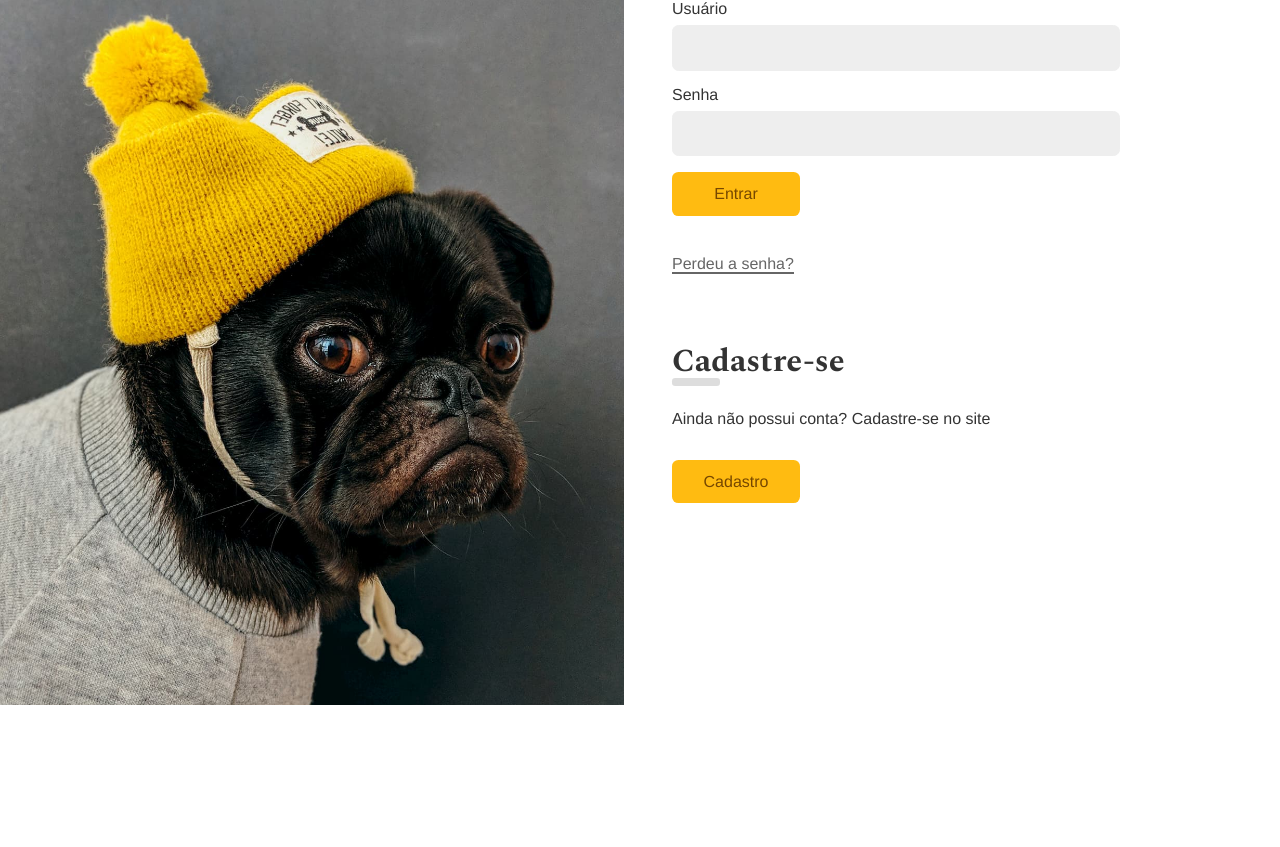
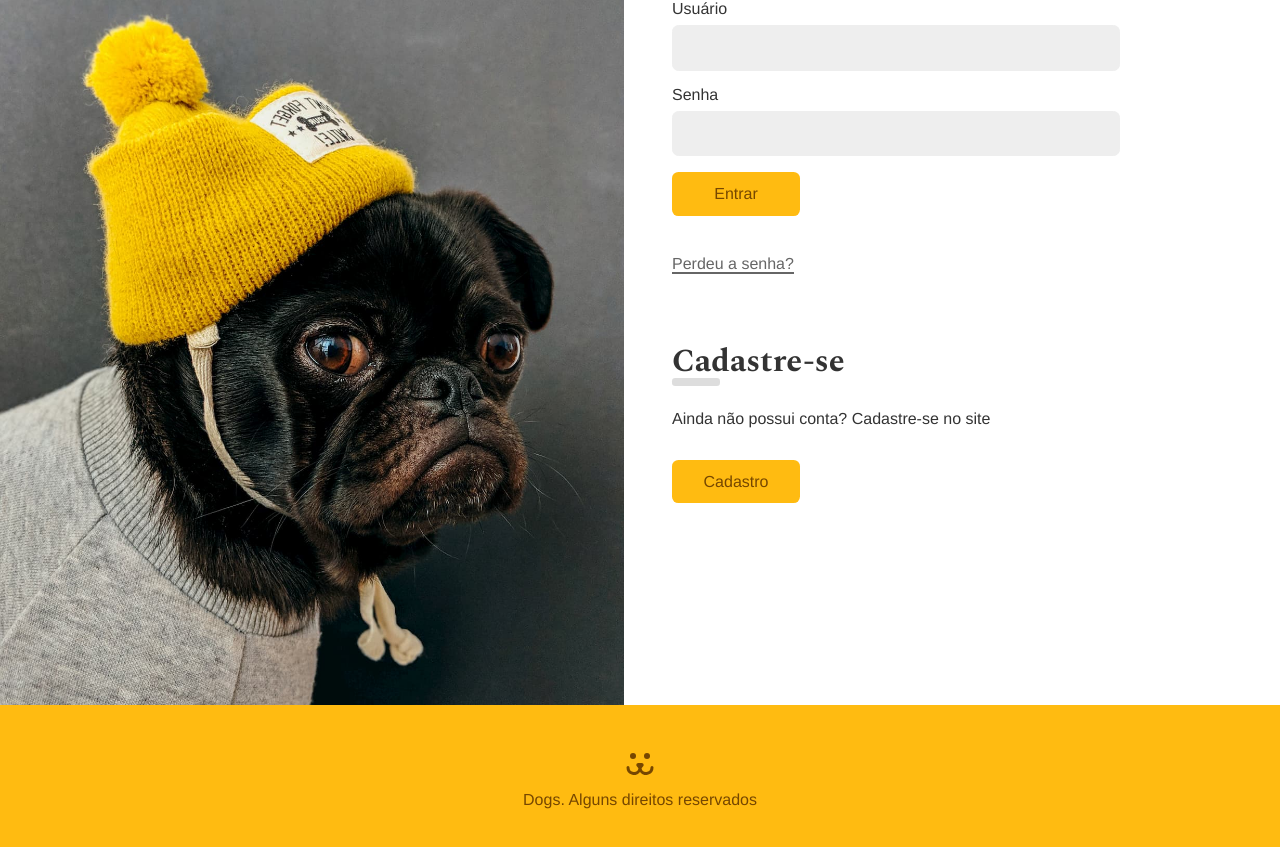
Before and after one commit to Claytonrss/dogs-react, a React (Vite) app: page /login in a window 1280 px wide. Shown: the part 159-1006 px from the top of the page. Before the commit the page ends 864 px from the top, so only its background shows below. Built offline with nearby package versions, Linux system fonts and the light colour scheme.

Commit message:
feat: implement footer

```diff
--- a/src/App.tsx
+++ b/src/App.tsx
@@ -7,13 +7,17 @@ import Routes from '@/routes/index';
 
 const App: React.FC = () => {
   return (
+    <div className="App">
       <BrowserRouter>
         <UserStorage>
+          <Header />
+          <main className="AppBody">
             <Routes />
-        <Header />
+          </main>
           <Footer />
         </UserStorage>
       </BrowserRouter>
+    </div>
   );
 };
 
--- a/src/components/organisms/footer/index.tsx
+++ b/src/components/organisms/footer/index.tsx
@@ -1,7 +1,14 @@
 import React from 'react';
+import { Container } from './styles';
+import { ReactComponent as DogBrand } from '@/assets/images/dogs-footer.svg';
 
 const Footer: React.FC = () => {
-  return <div />;
+  return (
+    <Container>
+      <DogBrand />
+      <p>Dogs. Alguns direitos reservados</p>
+    </Container>
+  );
 };
 
 export default Footer;
--- /dev/null
+++ b/src/components/organisms/footer/styles.ts
@@ -0,0 +1,15 @@
+import styled from 'styled-components';
+
+export const Container = styled.footer`
+  background-color: ${({ theme }) => theme.colors.yellow10};
+  padding: 3rem 1rem 0 1rem;
+  height: 10rem;
+  display: flex;
+  flex-direction: column;
+  align-items: center;
+  color: ${({ theme }) => theme.colors.yellow20};
+
+  p {
+    margin-top: 1rem;
+  }
+`;
--- a/src/components/organisms/header/index.tsx
+++ b/src/components/organisms/header/index.tsx
@@ -5,7 +5,7 @@ import { Link } from 'react-router-dom';
 import { ContainerLogin, ContainerLogo, HeaderContainer, Nav } from './styles';
 
 const Header: React.FC = () => {
-  const { user, userLogout } = useContext(UserContext);
+  const { user } = useContext(UserContext);
 
   return (
     <HeaderContainer>
--- a/src/styles/global.ts
+++ b/src/styles/global.ts
@@ -87,4 +87,15 @@ a {
     transform: initial;
   }
 }
+
+
+.App{
+  display:flex;
+  flex-direction: column;
+  min-height: calc(100% + 10rem);
+}
+
+.AppBody{
+  flex:1;
+}
 `;
```
Lines whose indentation alone changed are shown as unchanged.
